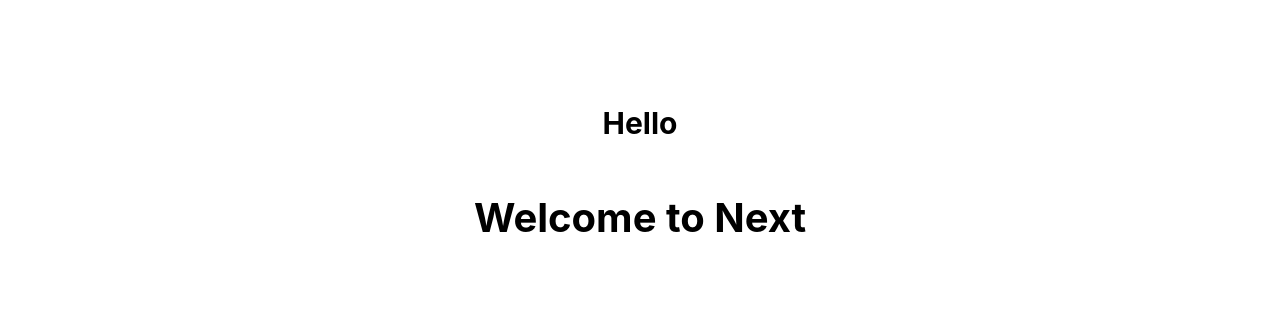
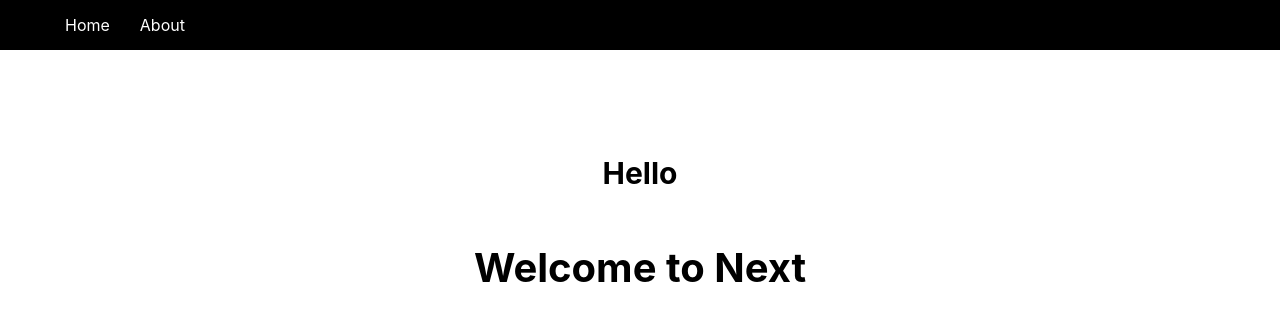
Before and after one commit to Somsubhra1/NextJS-Blog, a Next.js app: page / in a window 1280 px wide. Shown: the top 320 px of the page. Built offline with nearby package versions, Linux system fonts and the light colour scheme.

Commit message:
navigation and links done

```diff
--- a/components/Layout.js
+++ b/components/Layout.js
@@ -1,16 +1,20 @@
 import styles from "../styles/Layout.module.css";
+import Nav from "./Nav";
 
 // Layouts are used to wrap around pages
 
 // children are the components this layout will wrap around
 const Layout = ({ children }) => {
   return (
+    <>
+      <Nav />
       <div className={styles.container}>
         <main className={styles.main}>
           <h2>Hello</h2>
           {children}
         </main>
       </div>
+    </>
   );
 };
 
--- /dev/null
+++ b/components/Nav.js
@@ -0,0 +1,17 @@
+import navStyles from "../styles/Nav.module.css";
+import Link from "next/link";
+
+const Nav = () => {
+  return (
+    <nav className={navStyles.nav}>
+      <ul>
+        <li>
+          <Link href="/">Home</Link>
+          <Link href="/about">About</Link>
+        </li>
+      </ul>
+    </nav>
+  );
+};
+
+export default Nav;
--- /dev/null
+++ b/styles/Nav.module.css
@@ -0,0 +1,20 @@
+.nav {
+  height: 50px;
+  padding: 10px;
+  background: #000;
+  color: #fff;
+  display: flex;
+  align-items: center;
+  justify-content: flex-start;
+}
+
+.nav ul {
+  display: flex;
+  justify-content: center;
+  align-items: center;
+  list-style: none;
+}
+
+.nav ul li a {
+  margin: 5px 15px;
+}
```
Lines whose indentation alone changed are shown as unchanged.
